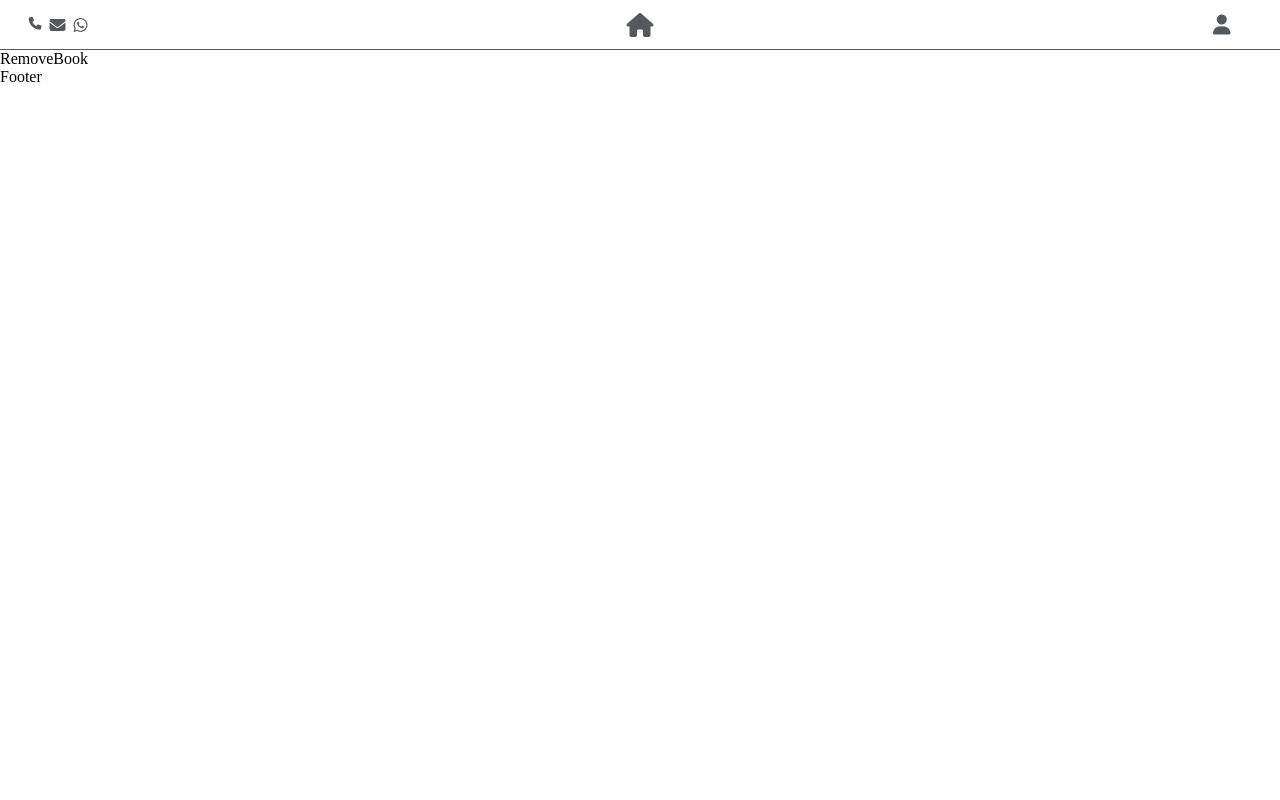
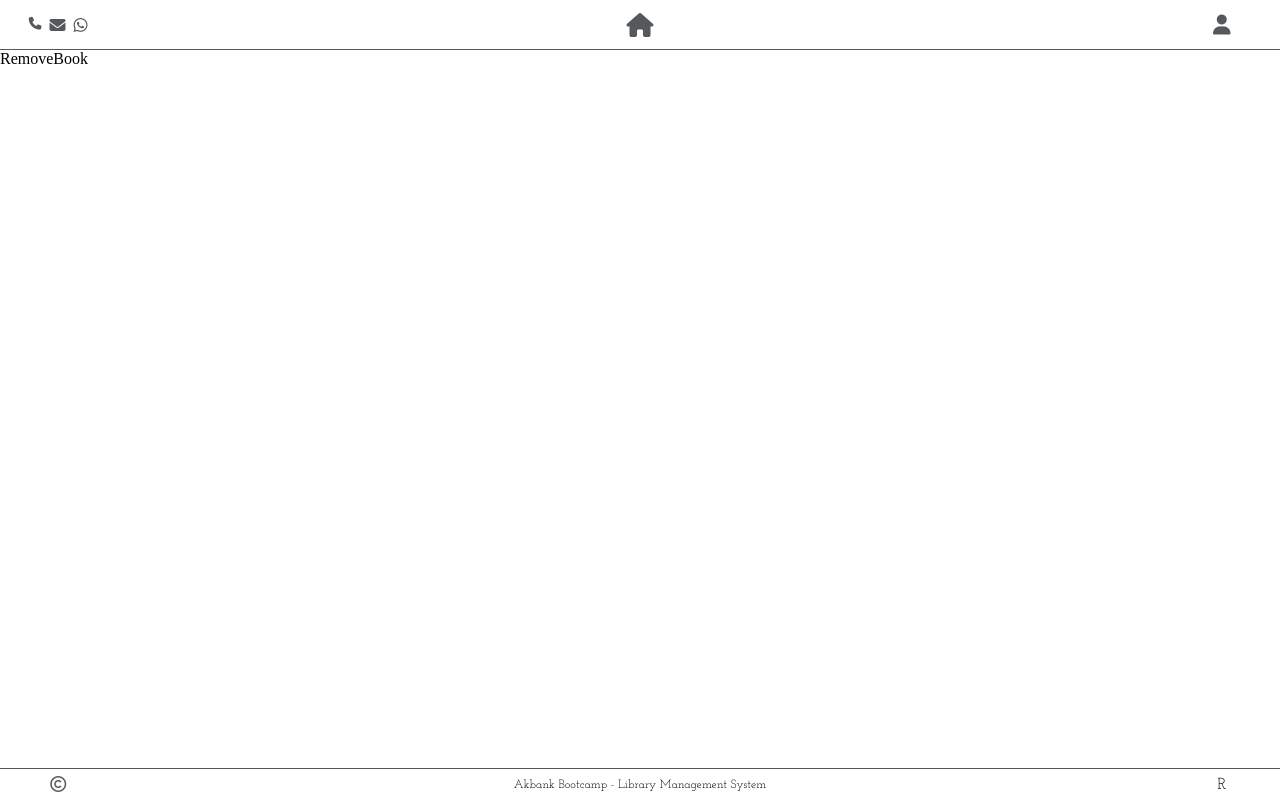
Before and after one commit to ibobey/Akbank-bootcamp-LMS, a React (Vite) app in the folder client/: page /remove-book in a window 1280 px wide. Built offline with nearby package versions, Linux system fonts and the light colour scheme.

Commit message:
footer created

```diff
--- a/client/src/components/footer/Footer.css
+++ b/client/src/components/footer/Footer.css
@@ -0,0 +1,25 @@
+footer {
+  display: flex;
+  flex-direction: row;
+  justify-content: center;
+  align-items: center;
+  text-align: center;
+  position: fixed;
+  bottom: 0;
+  width: 100%;
+  height: 2rem;
+  border-top: var(--fcolor) solid 1px;
+  font-family: "Josefin Slab", serif;
+}
+
+.footer-left {
+    color: var(--fcolor);
+    flex: 1;
+}
+.footer-center {
+    flex: 9;
+    font-size: 0.75rem;
+}
+.footer-right {
+    flex: 1;
+}
--- a/client/src/components/footer/Footer.jsx
+++ b/client/src/components/footer/Footer.jsx
@@ -1,5 +1,13 @@
 import "./Footer.css";
 
 export default function Footer() {
-  return <div>Footer</div>;
+  return (
+    <footer>
+      <div className="footer-left">
+        <i className="fa-regular fa-copyright"></i>
+      </div>
+      <div className="footer-center">Akbank Bootcamp - Library Management System</div>
+      <div className="footer-right">R</div>
+    </footer>
+  );
 }
```
